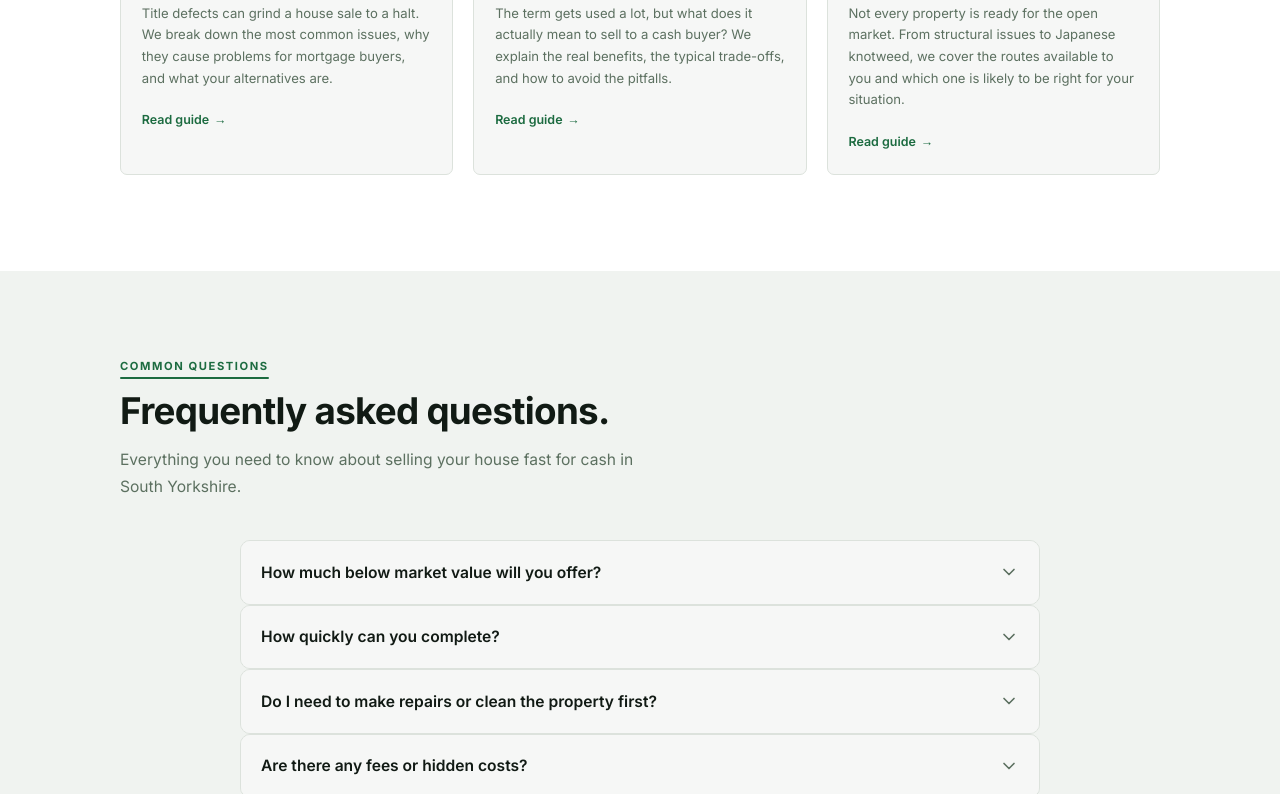
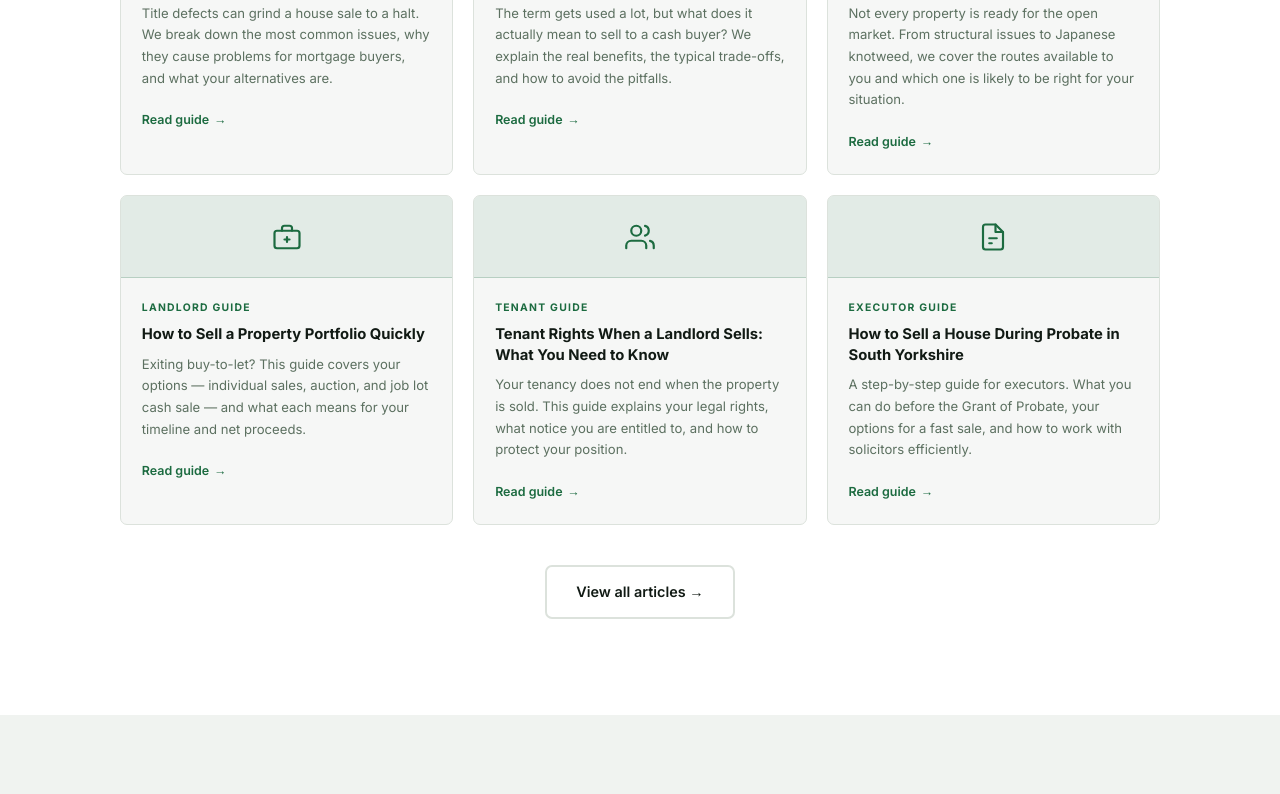
Before and after one commit to connorblades/southyorkshirepropertybuyers, a website: page index.html in a window 1280 px wide. Shown: the part 6360-7154 px from the top of the page. Drawn offline with Linux system fonts and the light colour scheme.

Commit message:
Update homepage: add blog posts, fix mobile menu, update footer and schema
- Mobile menu: added Probate Sale, Sell Property Portfolio, Tenanted Property Sale, and Blog link (were missing from mobile nav)
- Blog/Guides section: added 3 new blog post cards (portfolio, tenant rights, probate) with direct links to blog URLs; added "View all articles" CTA linking to /blog/
- Footer: added Probate Sale, Property Portfolio, Tenanted Property to situation links row; added Blog link to nav row
- Contact form: added "Landlord / portfolio exit" and "Tenanted property" options to situation dropdown
- LocalBusiness schema: added Mansfield to areaServed

```diff
--- a/index.html
+++ b/index.html
@@ -4,7 +4,7 @@
   <meta charset="UTF-8" />
   <meta name="viewport" content="width=device-width, initial-scale=1.0" />
   <title>South Yorkshire Property Buyers | Sell Your House Fast</title>
-  <meta name="description" content="We buy houses fast in South Yorkshire. No estate agents, no delays, no stress. Get a cash offer within 24 hours." />
+  <meta name="description" content="We buy houses fast across South Yorkshire for cash. No estate agents, no fees, no delays. Free cash offer within 24 hours. Any condition, any situation." />
   <link rel="preconnect" href="https://fonts.googleapis.com" />
   <link href="https://fonts.googleapis.com/css2?family=Inter:wght@300;400;500;600;700&display=swap" rel="stylesheet" />
   <link rel="stylesheet" href="/styles.css?v=11" />
@@ -118,9 +118,13 @@
   <a href="/cannot-afford-mortgage/">Can't Afford Mortgage</a>
   <a href="/sell-house-after-divorce/">Divorce or Separation</a>
   <a href="/sell-inherited-house-quickly/">Inherited Property</a>
+  <a href="/sell-house-during-probate/">Probate Sale</a>
   <a href="/tenant-not-paying-rent/">Tenant Not Paying Rent</a>
   <a href="/sell-house-that-needs-repairs/">House Needs Repairs</a>
   <a href="/house-wont-sell-what-to-do/">House Won't Sell</a>
+  <a href="/sell-property-portfolio/">Sell Property Portfolio</a>
+  <a href="/sell-house-with-tenants-in-situ/">Tenanted Property Sale</a>
+  <a href="/blog/">Blog</a>
   <a href="/#how">About</a>
   <a href="tel:07739063734" class="mobile-phone" aria-label="Call us"><svg xmlns="http://www.w3.org/2000/svg" width="22" height="22" viewBox="0 0 24 24" fill="none" stroke="currentColor" stroke-width="2" stroke-linecap="round" stroke-linejoin="round"><path d="M22 16.92v3a2 2 0 0 1-2.18 2 19.79 19.79 0 0 1-8.63-3.07A19.5 19.5 0 0 1 4.69 12 19.79 19.79 0 0 1 1.65 3.37 2 2 0 0 1 3.64 1.18h3a2 2 0 0 1 2 1.72c.127.96.361 1.903.7 2.81a2 2 0 0 1-.45 2.11L7.91 8.75a16 16 0 0 0 6.29 6.29l.97-.97a2 2 0 0 1 2.11-.45c.907.339 1.85.573 2.81.7A2 2 0 0 1 22 16.92z"/></svg> Call us</a>
   <a href="/get-offer/" class="mobile-cta">Get a Cash Offer</a>
@@ -512,6 +516,45 @@
         </div>
       </a>
 
+      <a class="blog-card reveal" data-delay="1" href="/blog/how-to-sell-property-portfolio-quickly/">
+        <div class="blog-thumb">
+          <svg xmlns="http://www.w3.org/2000/svg" width="30" height="30" viewBox="0 0 24 24" fill="none" stroke="currentColor" stroke-width="1.75" stroke-linecap="round" stroke-linejoin="round"><rect x="2" y="7" width="20" height="14" rx="2" ry="2"/><path d="M16 7V5a2 2 0 0 0-2-2h-4a2 2 0 0 0-2 2v2"/><line x1="12" y1="12" x2="12" y2="16"/><line x1="10" y1="14" x2="14" y2="14"/></svg>
+        </div>
+        <div class="blog-body">
+          <div class="blog-cat">Landlord Guide</div>
+          <h3>How to Sell a Property Portfolio Quickly</h3>
+          <p>Exiting buy-to-let? This guide covers your options — individual sales, auction, and job lot cash sale — and what each means for your timeline and net proceeds.</p>
+          <span class="blog-read">Read guide <span>&#8594;</span></span>
+        </div>
+      </a>
+
+      <a class="blog-card reveal" data-delay="2" href="/blog/tenant-rights-when-landlord-sells/">
+        <div class="blog-thumb">
+          <svg xmlns="http://www.w3.org/2000/svg" width="30" height="30" viewBox="0 0 24 24" fill="none" stroke="currentColor" stroke-width="1.75" stroke-linecap="round" stroke-linejoin="round"><path d="M17 21v-2a4 4 0 0 0-4-4H5a4 4 0 0 0-4 4v2"/><circle cx="9" cy="7" r="4"/><path d="M23 21v-2a4 4 0 0 0-3-3.87"/><path d="M16 3.13a4 4 0 0 1 0 7.75"/></svg>
+        </div>
+        <div class="blog-body">
+          <div class="blog-cat">Tenant Guide</div>
+          <h3>Tenant Rights When a Landlord Sells: What You Need to Know</h3>
+          <p>Your tenancy does not end when the property is sold. This guide explains your legal rights, what notice you are entitled to, and how to protect your position.</p>
+          <span class="blog-read">Read guide <span>&#8594;</span></span>
+        </div>
+      </a>
+
+      <a class="blog-card reveal" data-delay="3" href="/blog/selling-house-during-probate-south-yorkshire/">
+        <div class="blog-thumb">
+          <svg xmlns="http://www.w3.org/2000/svg" width="30" height="30" viewBox="0 0 24 24" fill="none" stroke="currentColor" stroke-width="1.75" stroke-linecap="round" stroke-linejoin="round"><path d="M14 2H6a2 2 0 0 0-2 2v16a2 2 0 0 0 2 2h12a2 2 0 0 0 2-2V8z"/><polyline points="14 2 14 8 20 8"/><line x1="9" y1="13" x2="15" y2="13"/><line x1="9" y1="17" x2="11" y2="17"/></svg>
+        </div>
+        <div class="blog-body">
+          <div class="blog-cat">Executor Guide</div>
+          <h3>How to Sell a House During Probate in South Yorkshire</h3>
+          <p>A step-by-step guide for executors. What you can do before the Grant of Probate, your options for a fast sale, and how to work with solicitors efficiently.</p>
+          <span class="blog-read">Read guide <span>&#8594;</span></span>
+        </div>
+      </a>
+
+    </div>
+    <div style="text-align:center;margin-top:2.5rem;" class="reveal">
+      <a href="/blog/" class="btn-secondary">View all articles &rarr;</a>
     </div>
   </div>
 </section>
@@ -700,6 +743,8 @@
             <option>Title / legal issues</option>
             <option>Financial difficulties</option>
             <option>Problem property</option>
+            <option>Landlord / portfolio exit</option>
+            <option>Tenanted property</option>
             <option>Relocation</option>
             <option>Other</option>
           </select>
@@ -740,13 +785,15 @@
     <a href="/sell-house-before-repossession/">Repossession</a> &nbsp;&middot;&nbsp;
     <a href="/sell-house-after-divorce/">Divorce</a> &nbsp;&middot;&nbsp;
     <a href="/sell-inherited-house-quickly/">Inherited Property</a> &nbsp;&middot;&nbsp;
+    <a href="/sell-house-during-probate/">Probate Sale</a> &nbsp;&middot;&nbsp;
     <a href="/cannot-afford-mortgage/">Mortgage Issues</a> &nbsp;&middot;&nbsp;
-    <a href="/sell-house-that-needs-repairs/">Needs Repairs</a> &nbsp;&middot;&nbsp;
-    <a href="/house-wont-sell-what-to-do/">House Won't Sell</a>
+    <a href="/sell-property-portfolio/">Property Portfolio</a> &nbsp;&middot;&nbsp;
+    <a href="/sell-house-with-tenants-in-situ/">Tenanted Property</a>
   </p>
   <p style="margin-top:0.5rem;">
     <a href="/#how">How It Works</a> &nbsp;&middot;&nbsp;
     <a href="/#about">About</a> &nbsp;&middot;&nbsp;
+    <a href="/blog/">Blog</a> &nbsp;&middot;&nbsp;
     <a href="/#blog">Guides</a> &nbsp;&middot;&nbsp;
     <a href="/get-offer/">Get a Cash Offer</a>
   </p>
@@ -1197,7 +1244,8 @@
     {"@type": "City", "name": "Chesterfield"},
     {"@type": "City", "name": "Worksop"},
     {"@type": "City", "name": "Retford"},
-    {"@type": "City", "name": "Gainsborough"}
+    {"@type": "City", "name": "Gainsborough"},
+    {"@type": "City", "name": "Mansfield"}
   ],
   "serviceType": "Cash Property Buyers",
   "address": {
```
